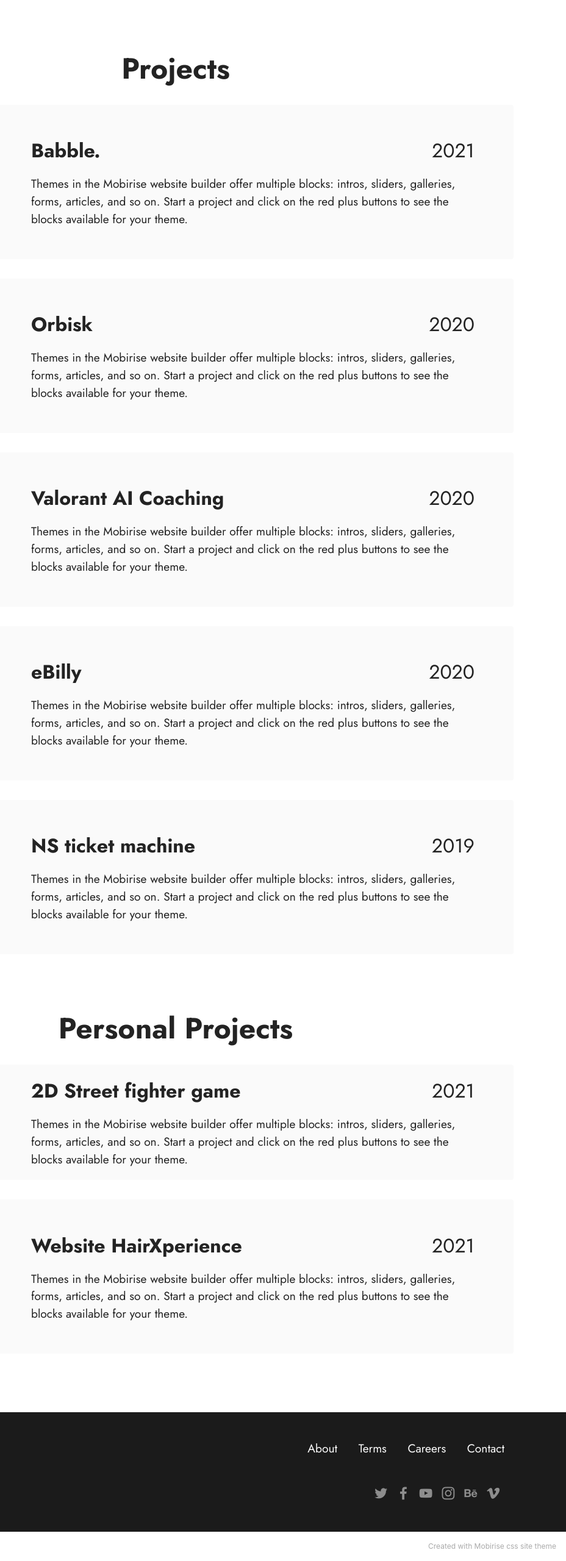
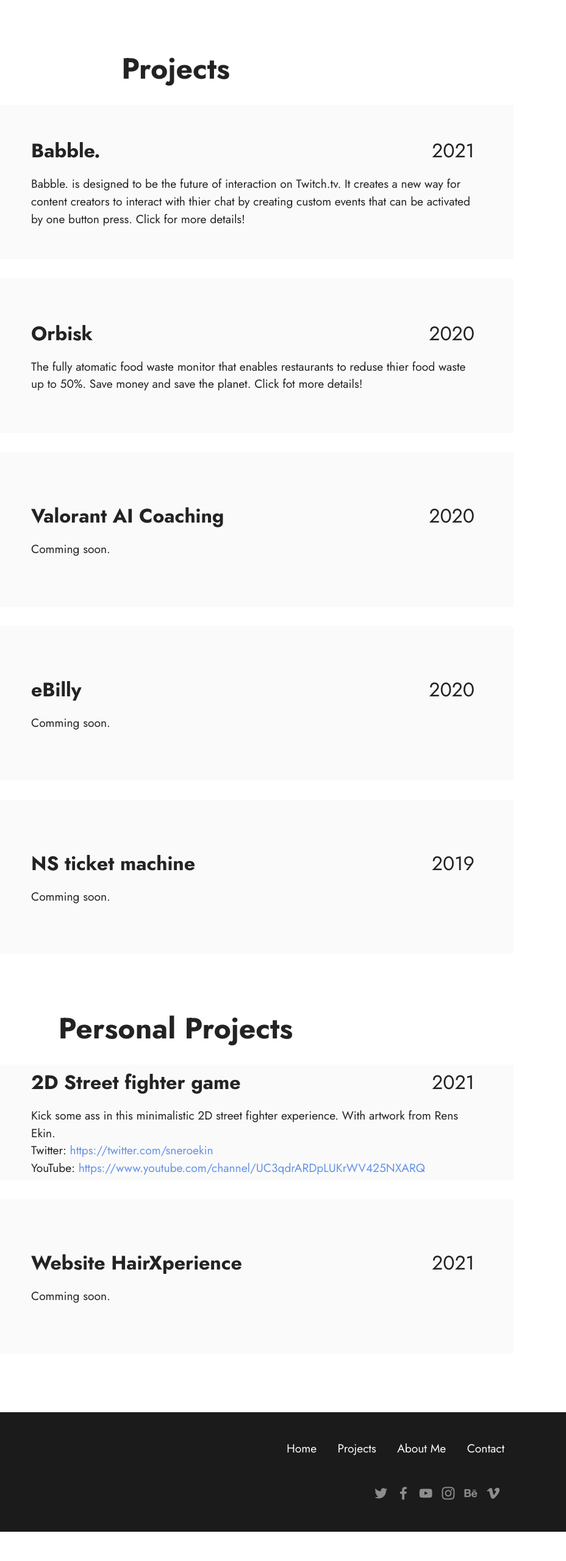
Before and after one commit to JarnoAkkerman/JarnoAkkerman.github.io, a plain HTML site: page page1.html in a window 1280 px wide. Shown: the part 809-3369 px from the top of the page at 61% size, 352-1280 px from the left. After the commit the page ends 3321 px from the top, so only its background shows below. Drawn offline with Linux system fonts and the light colour scheme; files whose address does not match are found by name.

Commit message:
Beta done

```diff
--- a/page1.html
+++ b/page1.html
@@ -33,7 +33,7 @@
         <div class="container">
             <div class="navbar-brand">
                 <span class="navbar-logo">
-                    <a href="https://mobiri.se">
+                    <a href="index.html">
                         <img src="assets/images/logo2.png" alt="Mobirise" style="height: 4.4rem;">
                     </a>
                 </span>
@@ -146,9 +146,7 @@
                                 <div class="col-12">
                                     <div class="bottom-line">
                                         <p class="mbr-text mbr-fonts-style m-0 display-7">
-                                            Themes in the Mobirise website builder offer multiple blocks: intros,
-                                            sliders, galleries, forms, articles, and so on. Start a project and click on
-                                            the red plus buttons to see the blocks available for your theme.
+                                            Babble. is designed to be the future of interaction on Twitch.tv. It creates a new way for content creators to interact with thier chat by creating custom events that can be activated by one button press. Click for more details!
                                         </p>
                                     </div>
                                 </div>
@@ -180,9 +178,7 @@
                                 <div class="col-12">
                                     <div class="bottom-line">
                                         <p class="mbr-text mbr-fonts-style m-0 display-7">
-                                            Themes in the Mobirise website builder offer multiple blocks: intros,
-                                            sliders, galleries, forms, articles, and so on. Start a project and click on
-                                            the red plus buttons to see the blocks available for your theme.
+                                            The fully atomatic food waste monitor that enables restaurants to reduse thier food waste up to 50%. Save money and save the planet. Click fot more details!
                                         </p>
                                     </div>
                                 </div>
@@ -213,9 +209,7 @@
                                 <div class="col-12">
                                     <div class="bottom-line">
                                         <p class="mbr-text mbr-fonts-style m-0 display-7">
-                                            Themes in the Mobirise website builder offer multiple blocks: intros,
-                                            sliders, galleries, forms, articles, and so on. Start a project and click on
-                                            the red plus buttons to see the blocks available for your theme.
+                                            Comming soon.
                                         </p>
                                     </div>
                                 </div>
@@ -246,9 +240,7 @@
                                 <div class="col-12">
                                     <div class="bottom-line">
                                         <p class="mbr-text mbr-fonts-style m-0 display-7">
-                                            Themes in the Mobirise website builder offer multiple blocks: intros,
-                                            sliders, galleries, forms, articles, and so on. Start a project and click on
-                                            the red plus buttons to see the blocks available for your theme.
+                                            Comming soon.
                                         </p>
                                     </div>
                                 </div>
@@ -279,9 +271,7 @@
                                 <div class="col-12">
                                     <div class="bottom-line">
                                         <p class="mbr-text mbr-fonts-style m-0 display-7">
-                                            Themes in the Mobirise website builder offer multiple blocks: intros,
-                                            sliders, galleries, forms, articles, and so on. Start a project and click on
-                                            the red plus buttons to see the blocks available for your theme.
+                                            Comming soon.
                                         </p>
                                     </div>
                                 </div>
@@ -326,9 +316,9 @@
                                 <div class="col-12">
                                     <div class="bottom-line">
                                         <p class="mbr-text mbr-fonts-style m-0 display-7">
-                                            Themes in the Mobirise website builder offer multiple blocks: intros,
-                                            sliders, galleries, forms, articles, and so on. Start a project and click on
-                                            the red plus buttons to see the blocks available for your theme.
+                                            Kick some ass in this minimalistic 2D street fighter experience. With artwork from Rens Ekin.<br>
+                                            Twitter: <a href="https://twitter.com/sneroekin" target="_blank">https://twitter.com/sneroekin</a><br>
+                                            YouTube: <a href="https://www.youtube.com/channel/UC3qdrARDpLUKrWV425NXARQ" target="_blank">https://www.youtube.com/channel/UC3qdrARDpLUKrWV425NXARQ</a>
                                         </p>
                                     </div>
                                 </div>
@@ -359,9 +349,7 @@
                                 <div class="col-12">
                                     <div class="bottom-line">
                                         <p class="mbr-text mbr-fonts-style m-0 display-7">
-                                            Themes in the Mobirise website builder offer multiple blocks: intros,
-                                            sliders, galleries, forms, articles, and so on. Start a project and click on
-                                            the red plus buttons to see the blocks available for your theme.
+                                            Comming soon.
                                         </p>
                                     </div>
                                 </div>
@@ -388,17 +376,17 @@
         <div class="media-container-row">
             <div class="col-md-3 col-6">
                 <div class="media-wrap">
-                    <a href="https://mobirise.co/">
+                    <a href="index.html">
                         <img src="assets/images/logo2-1.png" alt="Mobirise">
                     </a>
                 </div>
             </div>
             <div class="col-9 col-6">
                 <p class="mbr-text align-right links mbr-fonts-style display-7">
-                    <a href="#" class="text-white">About</a> &nbsp;&nbsp;&nbsp;&nbsp;
-                    <a href="#" class="text-white">Terms</a> &nbsp;&nbsp;&nbsp;&nbsp;
-                    <a href="#" class="text-white">Careers</a> &nbsp;&nbsp;&nbsp;&nbsp;
-                    <a href="#" class="text-white">Contact</a>
+                    <a href="index.html" class="text-white">Home</a> &nbsp;&nbsp;&nbsp;&nbsp;
+                    <a href="page1.html" class="text-white">Projects</a> &nbsp;&nbsp;&nbsp;&nbsp;
+                    <a href="page2.html" class="text-white">About Me</a> &nbsp;&nbsp;&nbsp;&nbsp;
+                    <a href="page2.html#contacts1-o" class="text-white">Contact</a>
                 </p>
             </div>
         </div>
@@ -455,7 +443,7 @@
         </div>
 
     </div>
-</section><section style="background-color: #fff; font-family: -apple-system, BlinkMacSystemFont, 'Segoe UI', 'Roboto', 'Helvetica Neue', Arial, sans-serif; color:#aaa; font-size:12px; padding: 0; align-items: center; display: flex;"><a href="https://mobirise.site/s" style="flex: 1 1; height: 3rem; padding-left: 1rem;"></a><p style="flex: 0 0 auto; margin:0; padding-right:1rem;"><a href="https://mobirise.site/t" style="color:#aaa;">Created</a> with Mobirise css site theme</p></section><script src="assets/web/assets/jquery/jquery.min.js"></script>  <script src="assets/popper/popper.min.js"></script>  <script src="assets/tether/tether.min.js"></script>  <script src="assets/bootstrap/js/bootstrap.min.js"></script>  <script src="assets/smoothscroll/smooth-scroll.js"></script>  <script src="assets/dropdown/js/nav-dropdown.js"></script>  <script src="assets/dropdown/js/navbar-dropdown.js"></script>  <script src="assets/touchswipe/jquery.touch-swipe.min.js"></script>  <script src="assets/theme/js/script.js"></script>
+</section><section style="display: none;" style="background-color: #fff; font-family: -apple-system, BlinkMacSystemFont, 'Segoe UI', 'Roboto', 'Helvetica Neue', Arial, sans-serif; color:#aaa; font-size:12px; padding: 0; align-items: center; display: flex;"><a href="https://mobirise.site/s" style="flex: 1 1; height: 3rem; padding-left: 1rem;"></a><p style="flex: 0 0 auto; margin:0; padding-right:1rem;"><a href="https://mobirise.site/t" style="color:#aaa;">Created</a> with Mobirise css site theme</p></section><script src="assets/web/assets/jquery/jquery.min.js"></script>  <script src="assets/popper/popper.min.js"></script>  <script src="assets/tether/tether.min.js"></script>  <script src="assets/bootstrap/js/bootstrap.min.js"></script>  <script src="assets/smoothscroll/smooth-scroll.js"></script>  <script src="assets/dropdown/js/nav-dropdown.js"></script>  <script src="assets/dropdown/js/navbar-dropdown.js"></script>  <script src="assets/touchswipe/jquery.touch-swipe.min.js"></script>  <script src="assets/theme/js/script.js"></script>
 
 
 </body>
```
Also changed, not shown: index.html (+12 -22 lines), page2.html (+14 -26 lines), assets/images/logo3black.png (added).
